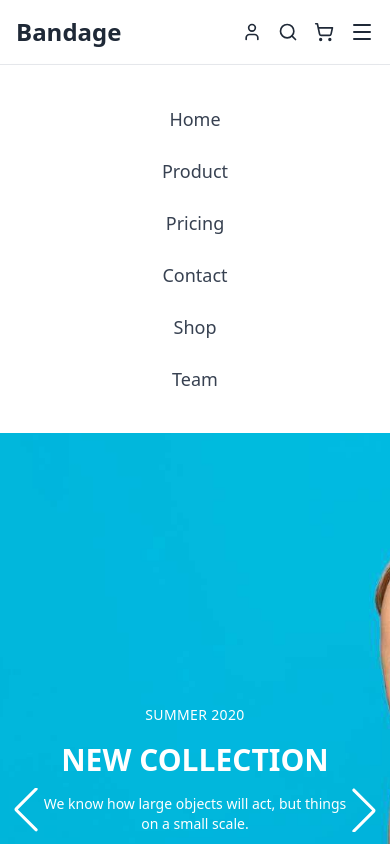
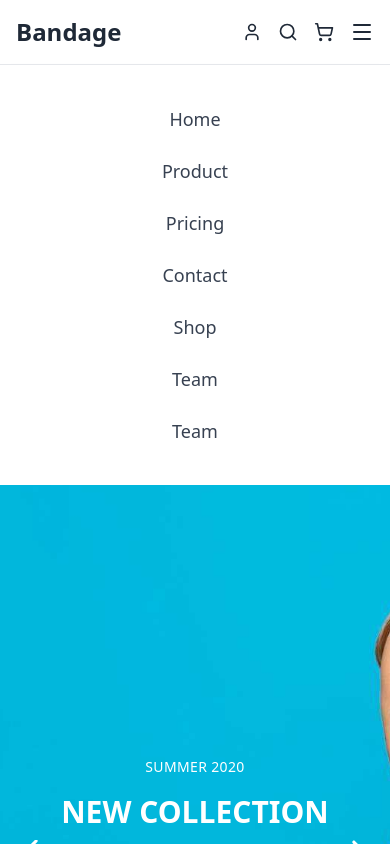
Before and after one commit to emrsahaydn/E-commerce, a React app in the folder Frontend/: page / in a window 390 px wide. Both pictures are taken after a click on the icon 362 px from the left and 32 px from the top of the page. Shown: the top 844 px of the page. Built offline with nearby package versions, Linux system fonts and the light colour scheme; the HTML template or start-up script is replaced by a standard one.

Commit message:
Update Header.jsx

```diff
--- a/Frontend/src/layout/Header.jsx
+++ b/Frontend/src/layout/Header.jsx
@@ -119,6 +119,7 @@ function Header() {
           <Link to="/contact" onClick={() => setIsMenuOpen(false)}>Contact</Link>
           <Link to="/shop" onClick={() => setIsMenuOpen(false)}>Shop</Link>
           <Link to="/team" onClick={() => setIsMenuOpen(false)}>Team</Link>
+          <Link to="/about" onClick={() => setIsMenuOpen(false)}>Team</Link>
         </div>
       )}
     </header>
```
